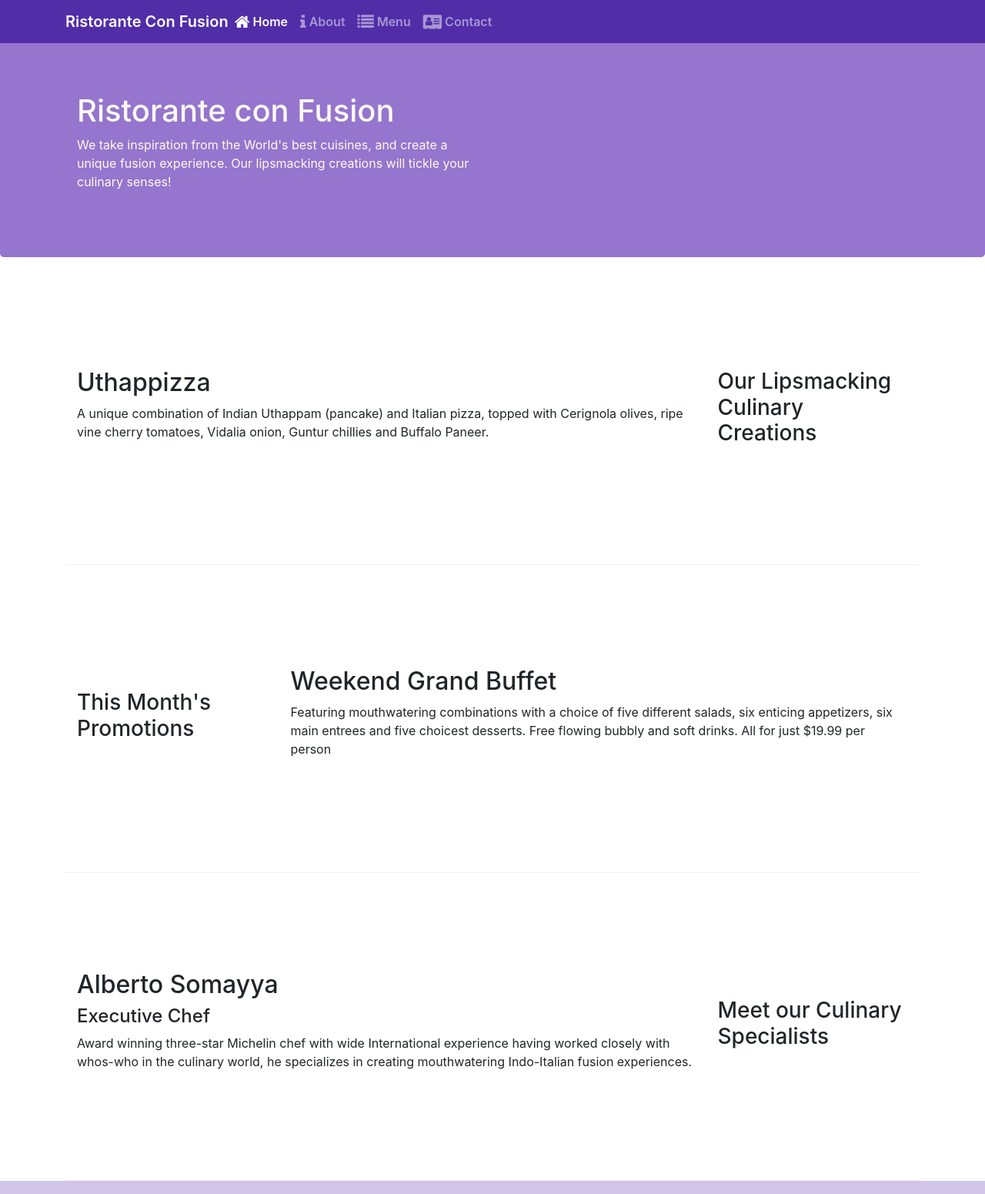
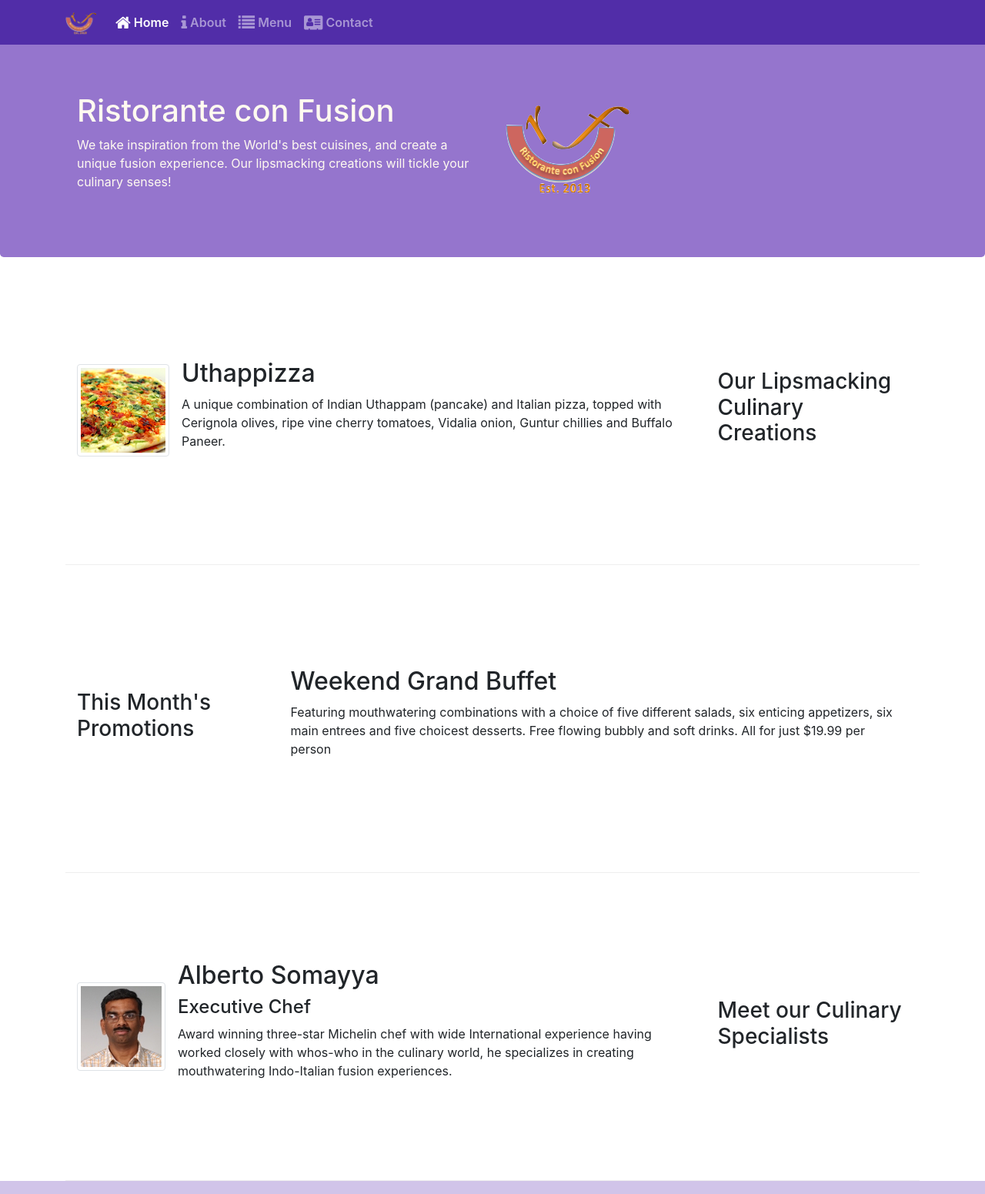
Before and after one commit to shafin1911/frontend-framework-bootstrap, a website: page index.html in a window 1280 px wide. Shown: the top 1551 px of the page at 77% size. Drawn offline with nearby package versions, Linux system fonts and the light colour scheme.

Commit message:
media and object

```diff
--- a/index.html
+++ b/index.html
@@ -22,7 +22,9 @@
             <button class="navbar-toggler" type="button" data-toggle="collapse" data-target="#Navbar">
                 <span class="navbar-toggler-icon"></span>
             </button>
-            <a class="navbar-brand mr-auto" href="#">Ristorante Con Fusion</a>
+            <a class="navbar-brand" href="#">
+                <img src="img/logo.png" height="30" width="41">
+            </a>
             <div class="collapse navbar-collapse" id="Navbar">
                 <ul class="navbar-nav mr-auto">
                     <li class="nav-item active"><a class="nav-link" href="#"><span class="fa fa-home fa-lg"></span> Home</a></li>
@@ -40,7 +42,8 @@
                     <h1>Ristorante con Fusion</h1>
                     <p>We take inspiration from the World's best cuisines, and create a unique fusion experience. Our lipsmacking creations will tickle your culinary senses!</p>
                 </div>
-                <div class="col-12 col-sm">
+                <div class="col-12 col-sm align-self-center">
+                    <img src="img/logo.png" class="img-fluid">
                 </div>
             </div>
         </div>
@@ -52,8 +55,14 @@
                 <h3>Our Lipsmacking Culinary Creations</h3>
             </div>
             <div class="col col-sm order-sm-first col-md">
-                <h2>Uthappizza</h2>
-                <p class="d-none d-sm-block">A unique combination of Indian Uthappam (pancake) and Italian pizza, topped with Cerignola olives, ripe vine cherry tomatoes, Vidalia onion, Guntur chillies and Buffalo Paneer.</p>
+                <div class="media">
+                    <img class="d-flex mr-3 img-thumbnail align-self-center"
+                        src="img/uthappizza.png" alt="uthapizza">
+                    <div class="media-body">
+                        <h2 class="mt-0">Uthappizza</h2>
+                        <p class="d-none d-sm-block">A unique combination of Indian Uthappam (pancake) and Italian pizza, topped with Cerignola olives, ripe vine cherry tomatoes, Vidalia onion, Guntur chillies and Buffalo Paneer.</p>
+                    </div>
+                </div>
             </div>
         </div>
 
@@ -73,9 +82,19 @@
                 <h3>Meet our Culinary Specialists</h3>
             </div>
             <div class="col col-sm order-sm-first col-md">
-                <h2>Alberto Somayya</h2>
-                <h4>Executive Chef</h4>
-                <p class="d-none d-sm-block">Award winning three-star Michelin chef with wide International experience having worked closely with whos-who in the culinary world, he specializes in creating mouthwatering Indo-Italian fusion experiences. </p>
+                <div class="media">
+                    <img class="d-flex mr-3 img-thumbnail align-self-center"
+                            src="img/alberto.png" alt="Alberto Somayya">
+                    <div class="media-body">
+                        <h2 class="mt-0">Alberto Somayya</h2>
+                        <h4>Executive Chef</h4>
+                        <p class="d-none d-sm-block">Award winning three-star Michelin chef with wide
+                            International experience having worked closely with
+                            whos-who in the culinary world, he specializes in
+                            creating mouthwatering Indo-Italian fusion experiences.
+                            </p>
+                    </div>
+                </div>
             </div>
         </div>
     </div>
```
Also changed, not shown: aboutus.html (+5 -2 lines), contactus.html (+5 -2 lines), img/alberto.png (added), img/buffet.png (added), img/logo.png (added), img/uthappizza.png (added), 1 other file.
